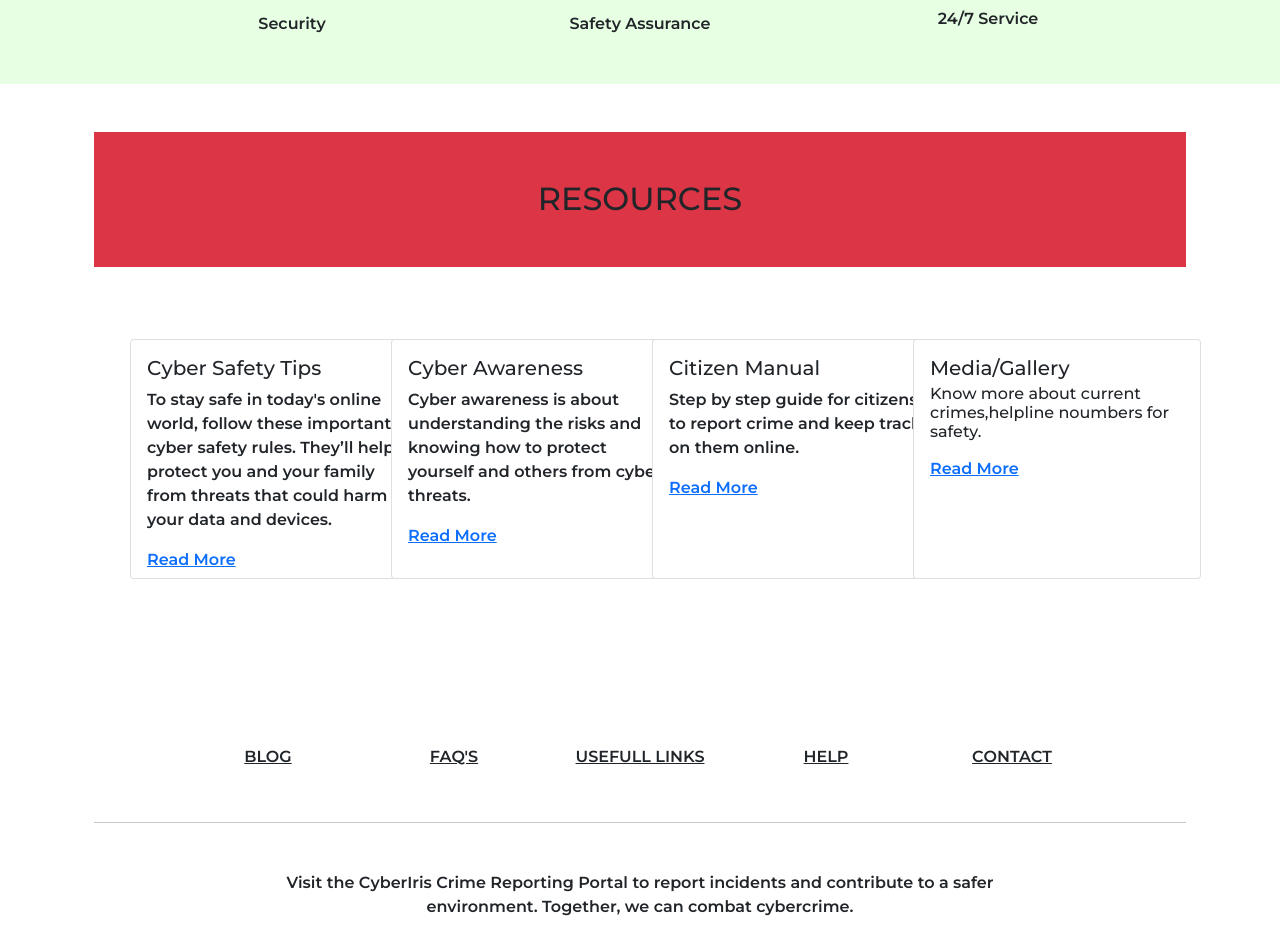
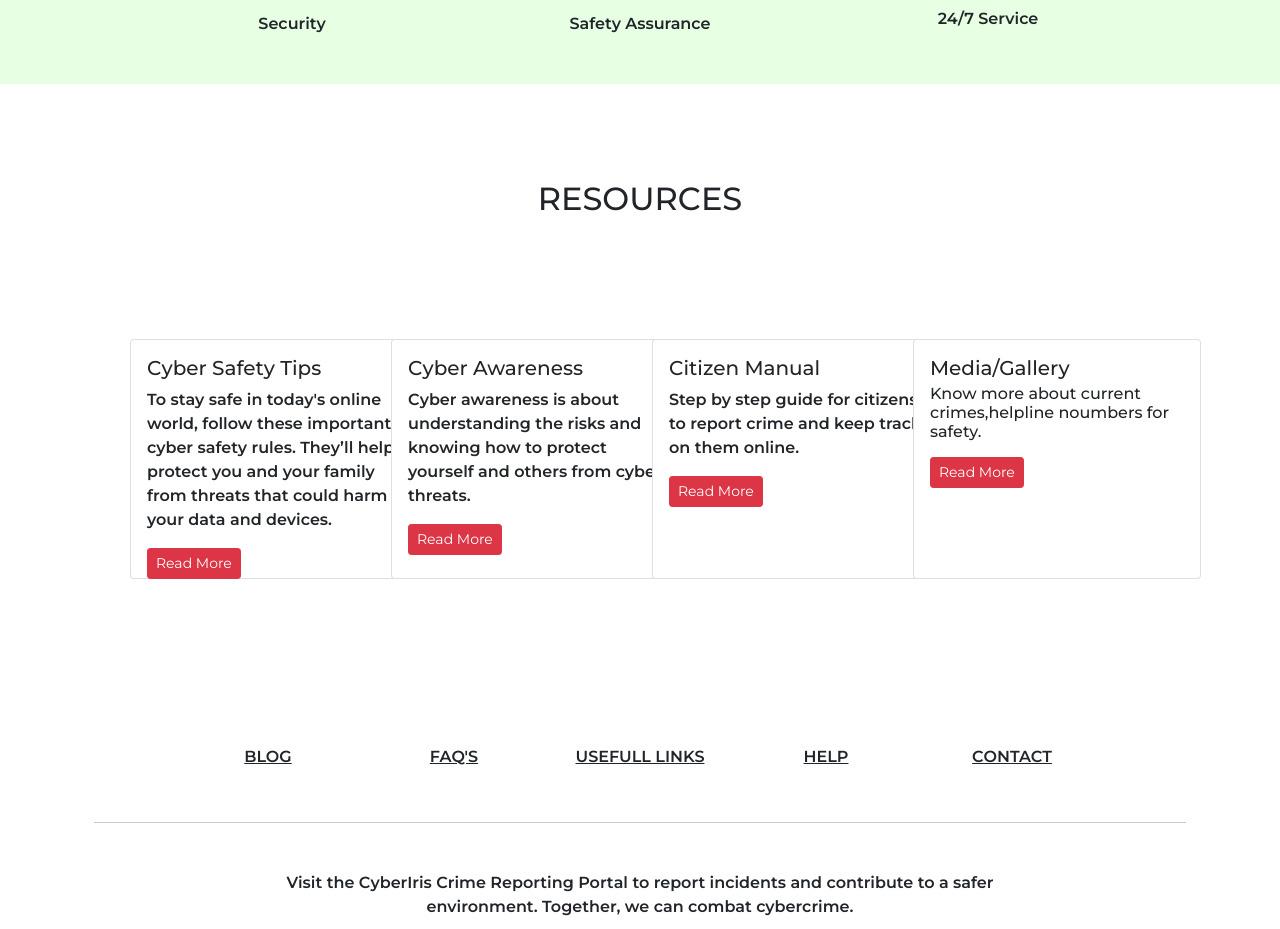
Before and after one commit to pjari14/CrimeShield, a React (Create React App) app: page / in a window 1280 px wide. Shown: the part 1380-2309 px from the top of the page. Built offline with nearby package versions, Linux system fonts and the light colour scheme.

Commit message:
fourth commit

```diff
--- a/src/Components/Cards.js
+++ b/src/Components/Cards.js
@@ -17,7 +17,7 @@ const Cards = () => {
                 cyber safety rules. They’ll help protect you and your family
                 from threats that could harm your data and devices.
               </p>
-              <Link href="#" class="card-link">
+              <Link to="#" class="btn btn-sm btn-danger">
                 Read More
               </Link>
             </div>
@@ -35,7 +35,7 @@ const Cards = () => {
                 Cyber awareness is about understanding the risks and knowing how
                 to protect yourself and others from cyber threats.
               </p>
-              <Link href="#" class="card-link">
+              <Link to="#" class="btn btn-sm btn-danger">
                 Read More
               </Link>
             </div>
@@ -53,7 +53,7 @@ const Cards = () => {
                 Step by step guide for citizens to report crime and keep track
                 on them online.
               </p>
-              <Link href="#" class="card-link">
+              <Link to="#" class="btn btn-sm btn-danger">
                 Read More
               </Link>
             </div>
@@ -71,7 +71,7 @@ const Cards = () => {
                 Know more about current crimes,helpline noumbers for safety.
               </h6>
               <p class="card-text"></p>
-              <Link href="#" class="card-link">
+              <Link to="#" class="btn btn-sm btn-danger">
                 Read More
               </Link>
             </div>
--- a/src/Pages/Home.js
+++ b/src/Pages/Home.js
@@ -72,7 +72,7 @@ const Home = () => {
       <div class="page-section" id="resources">
         <div class="container p-4 d-flex flex-column justify-content-center align-items-center">
           <div class="text-center" style={{ width: "100%" }}>
-            <h2 class="section-heading text-uppercase p-5 mx-0 my-4 bg-danger">
+            <h2 class="section-heading text-uppercase p-5 mx-0 my-4 text-dark">
               Resources
             </h2>
           </div>
```
